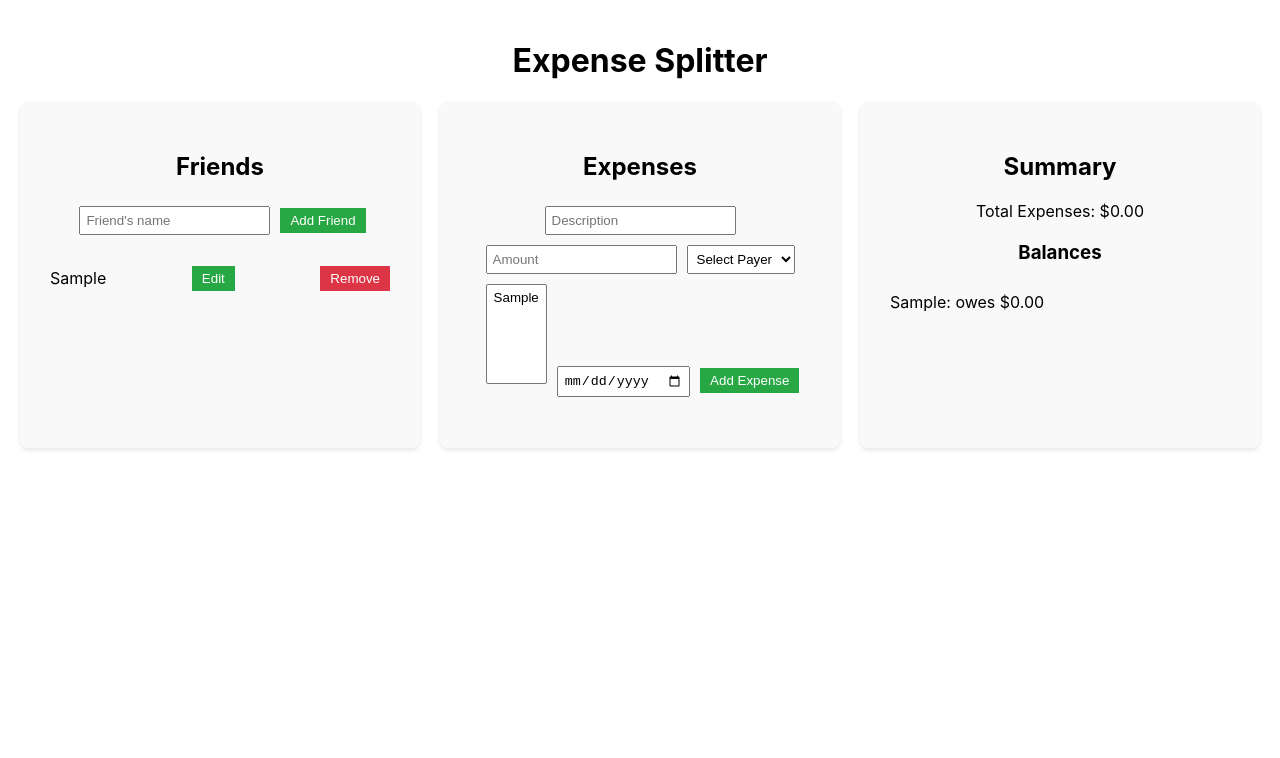
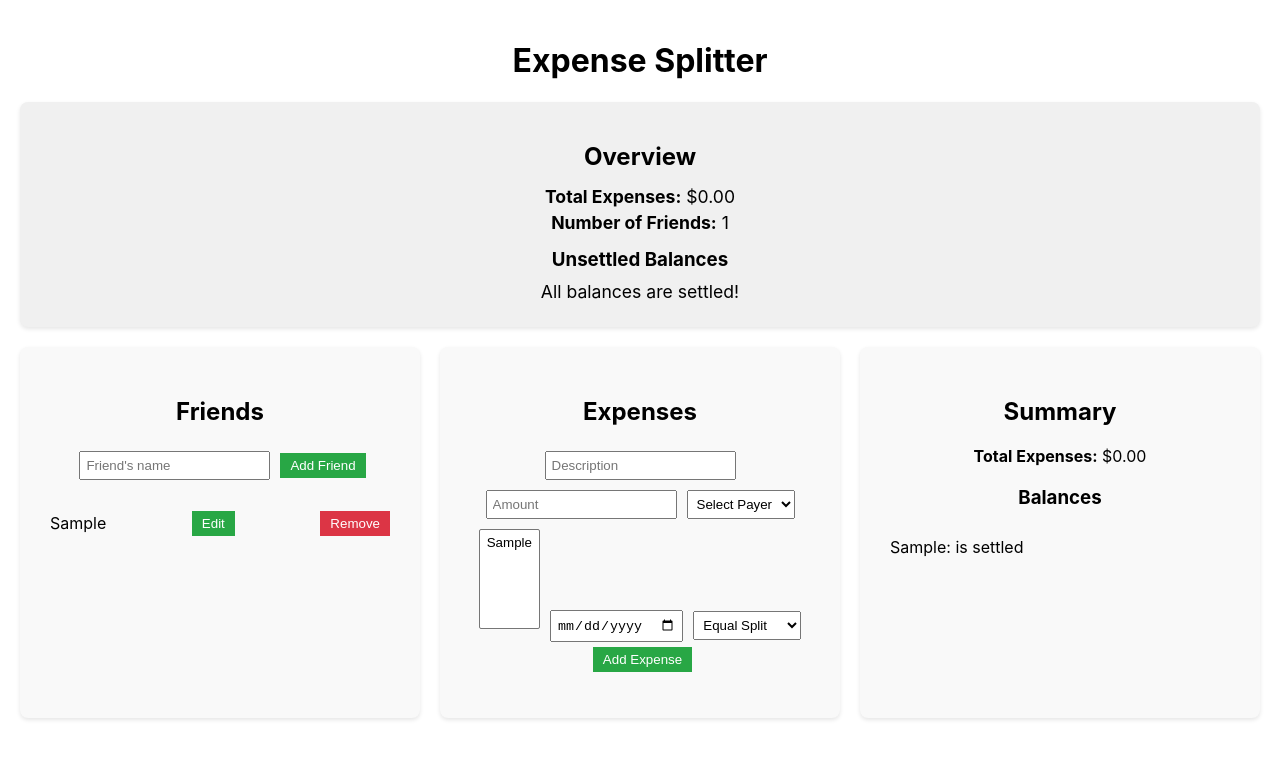
Before and after one commit to SandyaB827/sandya-milestone2, a React (Create React App) app: page / in a window 1280 px wide. Both pictures are taken after typing "Sample" into the empty fields and a click on the button "Add Friend". Shown: the top 758 px of the page. Built offline with nearby package versions, Linux system fonts and the light colour scheme.

Commit message:
added over all dashboard view on top

```diff
--- a/src/components/Dashboard.css
+++ b/src/components/Dashboard.css
@@ -1,6 +1,37 @@
 .dashboard {
     padding: 20px;
     text-align: center;
+  }
+
+  .overview {
+    background-color: #f0f0f0;
+    padding: 20px;
+    margin-bottom: 20px;
+    border-radius: 8px;
+    box-shadow: 0 2px 4px rgba(0, 0, 0, 0.1);
+  }
+
+  .overview h2 {
+    margin-bottom: 15px;
+  }
+
+  .overview p {
+    font-size: 1.1em;
+    margin: 5px 0;
+  }
+
+  .overview h3 {
+    margin-top: 15px;
+    margin-bottom: 10px;
+  }
+
+  .overview ul {
+    list-style: none;
+    padding: 0;
+  }
+
+  .overview li {
+    margin: 5px 0;
   }
 
   .dashboard-sections {
--- a/src/components/Dashboard.js
+++ b/src/components/Dashboard.js
@@ -4,21 +4,51 @@ import ExpenseList from './ExpenseList';
 import ExpenseSummary from './ExpenseSummary';
 import { FriendService } from '../services/FriendService';
 import { ExpenseService } from '../services/ExpenseService';
+import { CalculationService } from '../services/CalculationService';
 import './Dashboard.css';
 
 const Dashboard = () => {
   const [friends, setFriends] = useState(FriendService.getFriends());
   const [expenses, setExpenses] = useState(ExpenseService.getExpenses());
 
-  // Sync with sessionStorage on mount
   useEffect(() => {
     setFriends(FriendService.getFriends());
     setExpenses(ExpenseService.getExpenses());
   }, []);
 
+  const totalExpenses = CalculationService.calculateTotal(expenses);
+  const balances = CalculationService.calculateSplit(expenses, friends);
+  const unsettledBalances = Object.entries(balances)
+    .filter(([_, balance]) => balance !== 0)
+    .map(([id, balance]) => ({
+      name: friends.find(f => f.id === Number(id))?.name || 'Unknown',
+      balance
+    }));
+
   return (
     <div className="dashboard">
       <h1>Expense Splitter</h1>
+
+      {/* Overview Section */}
+      <div className="overview">
+        <h2>Overview</h2>
+        <p><strong>Total Expenses:</strong> ${totalExpenses.toFixed(2)}</p>
+        <p><strong>Number of Friends:</strong> {friends.length}</p>
+        <h3>Unsettled Balances</h3>
+        {unsettledBalances.length > 0 ? (
+          <ul>
+            {unsettledBalances.map(({ name, balance }, index) => (
+              <li key={index}>
+                {name}: {balance > 0 ? `is owed $${balance.toFixed(2)}` : `owes $${Math.abs(balance).toFixed(2)}`}
+              </li>
+            ))}
+          </ul>
+        ) : (
+          <p>All balances are settled!</p>
+        )}
+      </div>
+
+      {/* Main Sections */}
       <div className="dashboard-sections">
         <section className="friends-section">
           <FriendList friends={friends} setFriends={setFriends} />
--- a/src/components/ExpenseList.js
+++ b/src/components/ExpenseList.js
@@ -8,21 +8,28 @@ const ExpenseList = ({ friends, expenses, setExpenses }) => {
   const [payerId, setPayerId] = useState('');
   const [participants, setParticipants] = useState([]);
   const [date, setDate] = useState('');
+  const [splitType, setSplitType] = useState('equal');
+  const [customSplits, setCustomSplits] = useState({});
   const [editId, setEditId] = useState(null);
   const [editDescription, setEditDescription] = useState('');
   const [editAmount, setEditAmount] = useState('');
   const [editPayerId, setEditPayerId] = useState('');
   const [editParticipants, setEditParticipants] = useState([]);
   const [editDate, setEditDate] = useState('');
+  const [editSplitType, setEditSplitType] = useState('equal');
+  const [editCustomSplits, setEditCustomSplits] = useState({});
 
   const addExpense = () => {
     if (!description || !amount || !payerId || participants.length === 0) return;
+    if (splitType === 'custom' && Object.keys(customSplits).length === 0) return;
     const updatedExpenses = ExpenseService.addExpense(
       description,
       amount,
-      Number(payerId), // Ensure payerId is a number
-      participants.map(Number), // Ensure participant IDs are numbers
-      date
+      Number(payerId),
+      participants.map(Number),
+      date,
+      splitType,
+      splitType === 'custom' ? customSplits : {}
     );
     setExpenses([...updatedExpenses]);
     resetForm();
@@ -37,19 +44,24 @@ const ExpenseList = ({ friends, expenses, setExpenses }) => {
     setEditId(expense.id);
     setEditDescription(expense.description);
     setEditAmount(expense.amount);
-    setEditPayerId(String(expense.payerId)); // Convert to string for select
-    setEditParticipants(expense.participants.map(String)); // Convert to strings for select
+    setEditPayerId(String(expense.payerId));
+    setEditParticipants(expense.participants.map(String));
     setEditDate(expense.date.toISOString().split('T')[0]);
+    setEditSplitType(expense.splitType || 'equal');
+    setEditCustomSplits(expense.customSplits || {});
   };
 
   const saveEdit = (id) => {
     if (!editDescription || !editAmount || !editPayerId || editParticipants.length === 0) return;
+    if (editSplitType === 'custom' && Object.keys(editCustomSplits).length === 0) return;
     const updates = {
       description: editDescription,
       amount: parseFloat(editAmount),
-      payerId: Number(editPayerId), // Ensure number
-      participants: editParticipants.map(Number), // Ensure numbers
-      date: editDate
+      payerId: Number(editPayerId),
+      participants: editParticipants.map(Number),
+      date: editDate,
+      splitType: editSplitType,
+      customSplits: editSplitType === 'custom' ? editCustomSplits : {}
     };
     const updatedExpenses = ExpenseService.editExpense(id, updates);
     setExpenses([...updatedExpenses]);
@@ -66,6 +78,8 @@ const ExpenseList = ({ friends, expenses, setExpenses }) => {
     setPayerId('');
     setParticipants([]);
     setDate('');
+    setSplitType('equal');
+    setCustomSplits({});
   };
 
   const resetEditForm = () => {
@@ -75,48 +89,59 @@ const ExpenseList = ({ friends, expenses, setExpenses }) => {
     setEditPayerId('');
     setEditParticipants([]);
     setEditDate('');
+    setEditSplitType('equal');
+    setEditCustomSplits({});
+  };
+
+  const updateCustomSplit = (friendId, value) => {
+    setCustomSplits(prev => ({
+      ...prev,
+      [friendId]: parseFloat(value) || 0
+    }));
+  };
+
+  const updateEditCustomSplit = (friendId, value) => {
+    setEditCustomSplits(prev => ({
+      ...prev,
+      [friendId]: parseFloat(value) || 0
+    }));
   };
 
   return (
     <div className="expense-list">
       <h2>Expenses</h2>
-      <input
-        type="text"
-        value={description}
-        onChange={(e) => setDescription(e.target.value)}
-        placeholder="Description"
-      />
-      <input
-        type="number"
-        value={amount}
-        onChange={(e) => setAmount(e.target.value)}
-        placeholder="Amount"
-      />
+      <input type="text" value={description} onChange={(e) => setDescription(e.target.value)} placeholder="Description" />
+      <input type="number" value={amount} onChange={(e) => setAmount(e.target.value)} placeholder="Amount" />
       <select value={payerId} onChange={(e) => setPayerId(e.target.value)}>
         <option value="">Select Payer</option>
-        {friends.map(f => (
-          <option key={f.id} value={f.id}>
-            {f.name}
-          </option>
-        ))}
+        {friends.map(f => <option key={f.id} value={f.id}>{f.name}</option>)}
       </select>
-      <select
-        multiple
-        value={participants}
-        onChange={(e) => setParticipants([...e.target.selectedOptions].map(o => o.value))}
-      >
-        {friends.map(f => (
-          <option key={f.id} value={f.id}>
-            {f.name}
-          </option>
-        ))}
+      <select multiple value={participants} onChange={(e) => setParticipants([...e.target.selectedOptions].map(o => o.value))}>
+        {friends.map(f => <option key={f.id} value={f.id}>{f.name}</option>)}
       </select>
-      <input
-        type="date"
-        value={date}
-        onChange={(e) => setDate(e.target.value)}
-        placeholder="Date"
-      />
+      <input type="date" value={date} onChange={(e) => setDate(e.target.value)} placeholder="Date" />
+      <select value={splitType} onChange={(e) => setSplitType(e.target.value)}>
+        <option value="equal">Equal Split</option>
+        <option value="custom">Custom Split</option>
+      </select>
+      {splitType === 'custom' && participants.length > 0 && (
+        <div className="custom-splits">
+          <h4>Custom Percentages (%)</h4>
+          {participants.map(id => (
+            <div key={id}>
+              <label>{friends.find(f => f.id === Number(id))?.name || 'Unknown'}: </label>
+              <input
+                type="number"
+                min="0"
+                max="100"
+                value={customSplits[id] || ''}
+                onChange={(e) => updateCustomSplit(id, e.target.value)}
+                placeholder="Percentage"
+              />
+            </div>
+          ))}
+        </div>
+      )}
       <button onClick={addExpense}>Add Expense</button>
 
       <ul>
@@ -124,55 +149,51 @@ const ExpenseList = ({ friends, expenses, setExpenses }) => {
           <li key={exp.id}>
             {editId === exp.id ? (
               <>
-                <input
-                  type="text"
-                  value={editDescription}
-                  onChange={(e) => setEditDescription(e.target.value)}
-                  placeholder="Description"
-                />
-                <input
-                  type="number"
-                  value={editAmount}
-                  onChange={(e) => setEditAmount(e.target.value)}
-                  placeholder="Amount"
-                />
-                <select
-                  value={editPayerId}
-                  onChange={(e) => setEditPayerId(e.target.value)}
-                >
+                <input type="text" value={editDescription} onChange={(e) => setEditDescription(e.target.value)} placeholder="Description" />
+                <input type="number" value={editAmount} onChange={(e) => setEditAmount(e.target.value)} placeholder="Amount" />
+                <select value={editPayerId} onChange={(e) => setEditPayerId(e.target.value)}>
                   <option value="">Select Payer</option>
-                  {friends.map(f => (
-                    <option key={f.id} value={f.id}>
-                      {f.name}
-                    </option>
-                  ))}
+                  {friends.map(f => <option key={f.id} value={f.id}>{f.name}</option>)}
                 </select>
-                <select
-                  multiple
-                  value={editParticipants}
-                  onChange={(e) => setEditParticipants([...e.target.selectedOptions].map(o => o.value))}
-                >
-                  {friends.map(f => (
-                    <option key={f.id} value={f.id}>
-                      {f.name}
-                    </option>
-                  ))}
+                <select multiple value={editParticipants} onChange={(e) => setEditParticipants([...e.target.selectedOptions].map(o => o.value))}>
+                  {friends.map(f => <option key={f.id} value={f.id}>{f.name}</option>)}
                 </select>
-                <input
-                  type="date"
-                  value={editDate}
-                  onChange={(e) => setEditDate(e.target.value)}
-                />
+                <input type="date" value={editDate} onChange={(e) => setEditDate(e.target.value)} />
+                <select value={editSplitType} onChange={(e) => setEditSplitType(e.target.value)}>
+                  <option value="equal">Equal Split</option>
+                  <option value="custom">Custom Split</option>
+                </select>
+                {editSplitType === 'custom' && editParticipants.length > 0 && (
+                  <div className="custom-splits">
+                    <h4>Custom Percentages (%)</h4>
+                    {editParticipants.map(id => (
+                      <div key={id}>
+                        <label>{friends.find(f => f.id === Number(id))?.name || 'Unknown'}: </label>
+                        <input
+                          type="number"
+                          min="0"
+                          max="100"
+                          value={editCustomSplits[id] || ''}
+                          onChange={(e) => updateEditCustomSplit(id, e.target.value)}
+                          placeholder="Percentage"
+                        />
+                      </div>
+                    ))}
+                  </div>
+                )}
                 <button onClick={() => saveEdit(exp.id)}>Save</button>
                 <button onClick={cancelEdit}>Cancel</button>
               </>
             ) : (
               <>
                 {exp.description} - ${exp.amount} (Paid by: {friends.find(f => f.id === exp.payerId)?.name || 'Unknown'},
-                Participants: {exp.participants
-                  .map(id => friends.find(f => f.id === id)?.name || 'Unknown')
-                  .join(', ')},
-                Date: {new Date(exp.date).toLocaleDateString()})
+                Participants: {exp.participants.map(id => friends.find(f => f.id === id)?.name || 'Unknown').join(', ')},
+                Date: {new Date(exp.date).toLocaleDateString()},
+                Split: {exp.splitType === 'custom'
+                  ? `Custom (${Object.entries(exp.customSplits)
+                      .map(([id, pct]) => `${friends.find(f => f.id === Number(id))?.name || 'Unknown'}: ${pct}%`)
+                      .join(', ')})`
+                  : 'Equal'})
                 <button onClick={() => startEditing(exp)}>Edit</button>
                 <button onClick={() => removeExpense(exp.id)}>Remove</button>
               </>
--- a/src/components/ExpenseSummary.css
+++ b/src/components/ExpenseSummary.css
@@ -7,3 +7,7 @@
   h3 {
     margin-top: 20px;
   }
+
+  p strong {
+    font-weight: bold;
+  }
--- a/src/components/ExpenseSummary.js
+++ b/src/components/ExpenseSummary.js
@@ -9,14 +9,17 @@ const ExpenseSummary = ({ friends, expenses }) => {
   return (
     <div className="expense-summary">
       <h2>Summary</h2>
-      <p>Total Expenses: ${total.toFixed(2)}</p>
+      <p><strong>Total Expenses:</strong> ${total.toFixed(2)}</p>
       <h3>Balances</h3>
       <ul>
-        {Object.entries(balances).map(([id, balance]) => (
-          <li key={id}>
-            {friends.find(f => f.id === parseInt(id))?.name}: {balance > 0 ? `is owed $${balance.toFixed(2)}` : `owes $${Math.abs(balance).toFixed(2)}`}
-          </li>
-        ))}
+        {friends.map(friend => {
+          const balance = balances[friend.id] || 0;
+          return (
+            <li key={friend.id}>
+              {friend.name}: {balance > 0 ? `is owed $${balance.toFixed(2)}` : balance < 0 ? `owes $${Math.abs(balance).toFixed(2)}` : 'is settled'}
+            </li>
+          );
+        })}
       </ul>
     </div>
   );
--- a/src/services/CalculationService.js
+++ b/src/services/CalculationService.js
@@ -8,13 +8,32 @@ export const CalculationService = {
       friends.forEach(f => (balances[f.id] = 0));
 
       expenses.forEach(exp => {
-        const splitAmount = exp.amount / exp.participants.length; // Equal split per person
-        // Credit the payer the full amount they paid
-        balances[exp.payerId] += exp.amount;
-        // Debit each participant their share, including the payer if they’re in participants
-        exp.participants.forEach(participantId => {
-          balances[participantId] -= splitAmount;
-        });
+        const { amount, payerId, participants, splitType = 'equal', customSplits = {} } = exp;
+
+        if (splitType === 'equal') {
+          // Equal split logic (existing)
+          const splitAmount = amount / participants.length;
+          balances[payerId] += amount; // Credit payer
+          participants.forEach(participantId => {
+            balances[participantId] -= splitAmount; // Debit each participant
+          });
+        } else if (splitType === 'custom') {
+          // Custom split logic (percentage or share-based)
+          balances[payerId] += amount; // Credit payer full amount
+          let totalAssigned = 0;
+
+          // Calculate based on customSplits (e.g., { friendId: percentage })
+          participants.forEach(participantId => {
+            const share = customSplits[participantId] || 0; // Percentage (0-100)
+            const participantAmount = (share / 100) * amount;
+            balances[participantId] -= participantAmount;
+            totalAssigned += participantAmount;
+          });
+
+          // Ensure total matches expense amount (adjust payer if needed)
+          const discrepancy = amount - totalAssigned;
+          if (discrepancy !== 0) balances[payerId] -= discrepancy; // Adjust payer’s balance
+        }
       });
 
       return balances;
```
Also changed, not shown: src/components/ExpenseList.css (+16 -2 lines), src/services/ExpenseService.js (+4 -3 lines).
